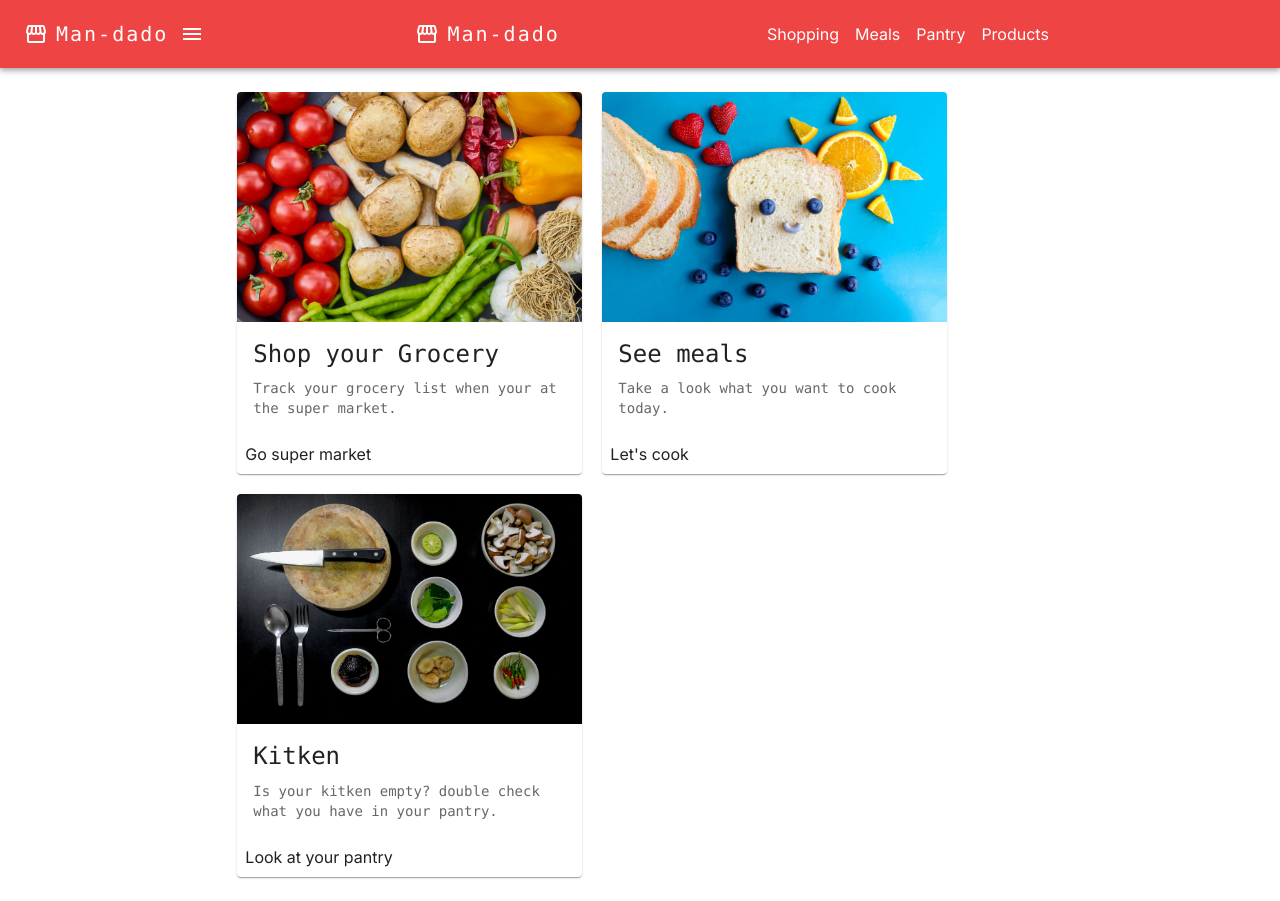
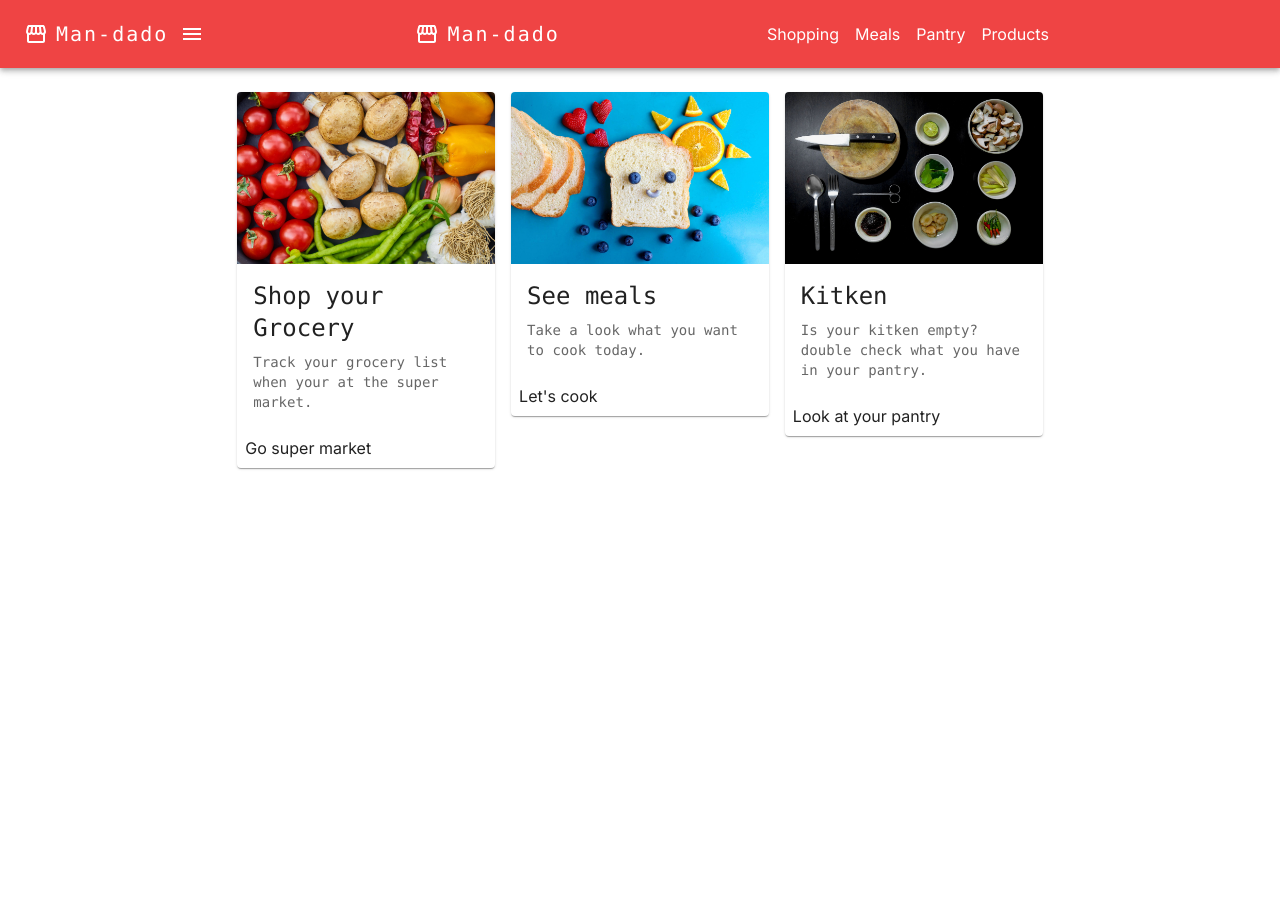
Before and after one commit to beto2do/mandado, a Next.js app: page /login in a window 1280 px wide. After the commit the page ends 800 px from the top, so only its background shows below. Built offline with nearby package versions, Linux system fonts and the light colour scheme.

Commit message:
Add Grid version 1 because version 2 is not working in ssr

```diff
--- a/src/app/[lang]/layout.tsx
+++ b/src/app/[lang]/layout.tsx
@@ -5,7 +5,7 @@ import "./globals.css";
 import { GlobalNavBar, GlobalSnackbar } from "@/components/common";
 import { i18n } from "../../../i18n-config";
 import CustomThemeProvider from "@/theme/provider";
-import Grid from "@mui/material/Unstable_Grid2";
+import Grid from "@mui/material/Grid";
 
 export async function generateStaticParams() {
   return i18n.locales.map((locale) => ({ lang: locale }));
@@ -34,8 +34,8 @@ export default function RootLayout({
           <CustomThemeProvider>
             <GlobalNavBar />
             <Grid container justifyContent="center">
-              <Grid xs={12} md={8}>
-                <main className="flex justify-start flex-wrap gap-5 m-6">{children}</main>
+              <Grid item xs={12} md={8}>
+                <main className="m-6">{children}</main>
               </Grid>
             </Grid>
             {modal}
--- a/src/app/[lang]/page.tsx
+++ b/src/app/[lang]/page.tsx
@@ -11,6 +11,5 @@ export default async function IndexPage({
   const dictionary = await getDictionary(lang);
   const tiles: Tile[] = dictionary.dashboard.tiles as Tile[];
 
-
-  return (<Dashboard tiles={tiles}></Dashboard>);
+  return <Dashboard tiles={tiles}></Dashboard>;
 }
--- a/src/components/common/dashboard.tsx
+++ b/src/components/common/dashboard.tsx
@@ -1,17 +1,18 @@
 import { Tile } from "@/models";
 import { DashboardTile } from "@/components/common";
+import Grid from "@mui/material/Grid";
 
-export function Dashboard({ tiles }:{ tiles: Tile[] }) {
+export function Dashboard({ tiles }: { tiles: Tile[] }) {
+  const markupTiles = tiles.map((tile: Tile, index) => (
+    <Grid item xs={12} md={6} lg={4} key={index}>
+      <DashboardTile key={tile.title} tile={tile}></DashboardTile>
+    </Grid>
+  ));
 
-    const markupTiles = tiles.map((tile: Tile) => {
-        return (
-            <DashboardTile key={tile.title} tile={tile}></DashboardTile>
-        );
-      });
-
-      return (
-      <>
-        {markupTiles}
-        </>
-    )
+  //TODO fix warning in the console.
+  return (
+    <Grid container spacing={2}>
+      {markupTiles}
+    </Grid>
+  );
 }
--- a/src/components/common/index.tsx
+++ b/src/components/common/index.tsx
@@ -11,4 +11,4 @@ export * from "./global-snackbar";
 export * from "./logo-app";
 export * from "./nav-menu";
 export * from "./hamburger-menu";
-export * from "./dashboard"
+export * from "./dashboard";
--- /dev/null
+++ b/src/theme/globalTheme.tsx
@@ -0,0 +1,25 @@
+"use client";
+import { createTheme } from "@mui/material/styles";
+import { red } from "@mui/material/colors";
+
+const globalTheme = createTheme({
+  palette: {
+    primary: {
+      main: red[500],
+    },
+  },
+  typography: {
+    fontFamily: [
+      "ui-monospace",
+      "SFMono-Regular",
+      "Menlo",
+      "Monaco",
+      "Consolas",
+      "Liberation Mono",
+      "Courier New",
+      "monospace",
+    ].join(","),
+  },
+});
+
+export default globalTheme;
--- a/src/theme/provider.tsx
+++ b/src/theme/provider.tsx
@@ -1,26 +1,5 @@
-"use client";
-import { createTheme, ThemeProvider } from "@mui/material/styles";
-import { red } from "@mui/material/colors";
-
-const globalTheme = createTheme({
-  palette: {
-    primary: {
-      main: red[500],
-    },
-  },
-  typography: {
-    fontFamily: [
-      "ui-monospace",
-      "SFMono-Regular",
-      "Menlo",
-      "Monaco",
-      "Consolas",
-      "Liberation Mono",
-      "Courier New",
-      "monospace",
-    ].join(","),
-  },
-});
+import { ThemeProvider } from "@mui/material/styles";
+import globalTheme from "@/theme/globalTheme";
 
 export default function CustomThemeProvider({
   children,
```
